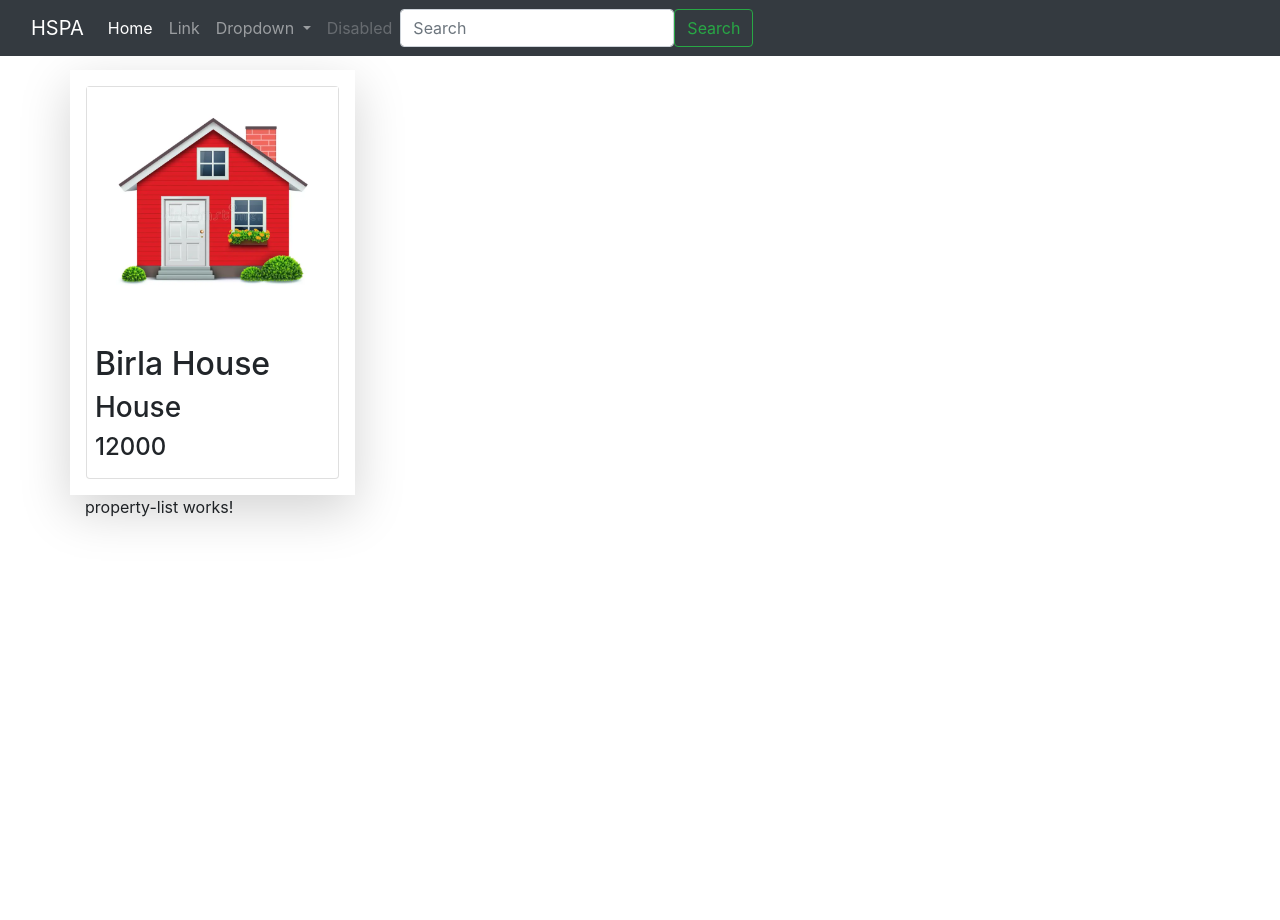
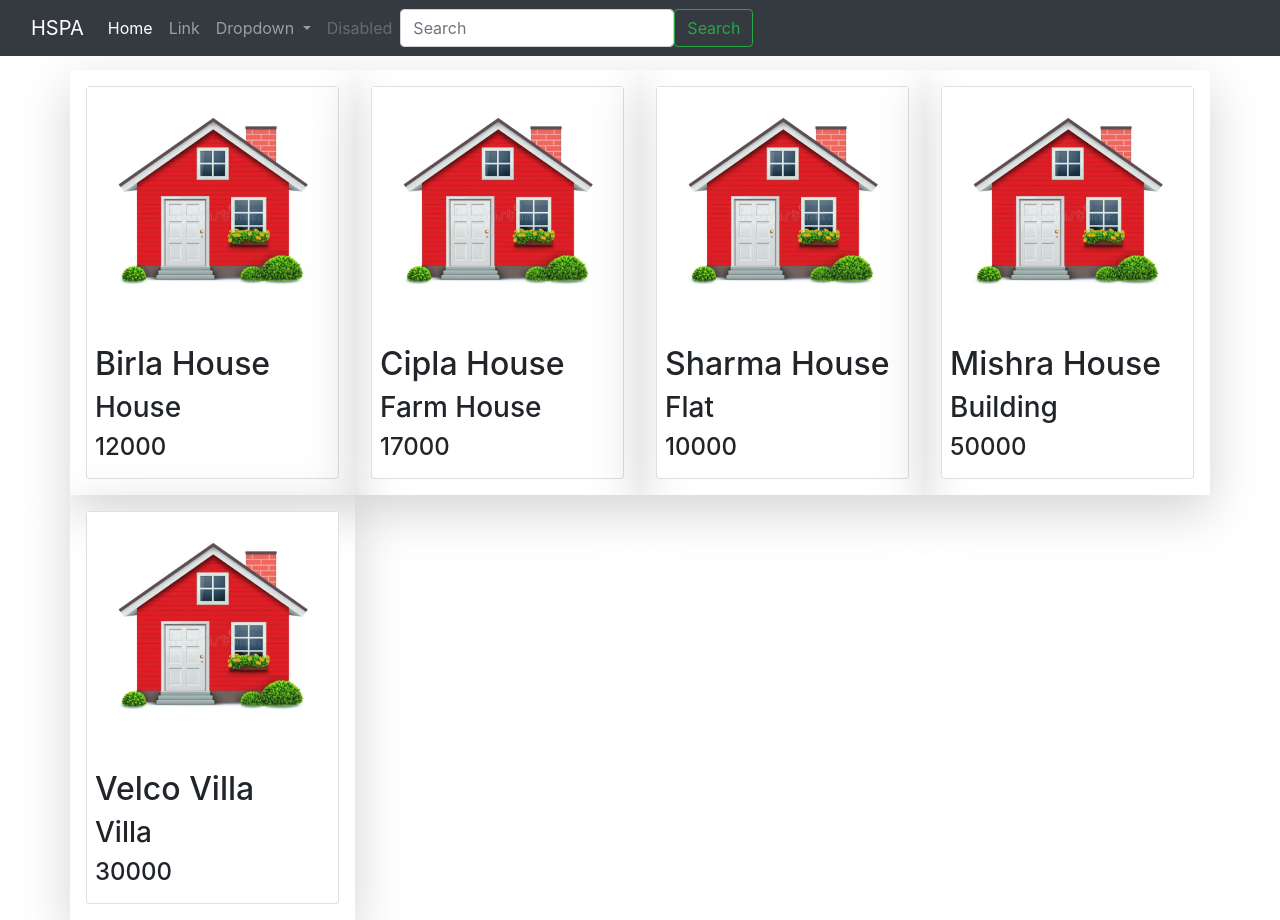
Before and after one commit to Upvk/HSPA-Project, an Angular app in the folder Frontend/: page / in a window 1280 px wide. Before the commit the page ends 800 px from the top, so only its background shows below. Built offline with nearby package versions, Linux system fonts and the light colour scheme.

Commit message:
Input decorator and property binding

```diff
--- a/Frontend/src/app/app.component.html
+++ b/Frontend/src/app/app.component.html
@@ -1,5 +1,4 @@
 <app-nav-bar></app-nav-bar>
 <div class="container" style="margin-top: 70px;">
-    <app-property-card></app-property-card>
     <app-property-list></app-property-list>
 </div>
--- a/Frontend/src/app/property/property-card/property-card.component.html
+++ b/Frontend/src/app/property/property-card/property-card.component.html
@@ -1,13 +1,9 @@
 
-<div class="row" >
-    <div class="shadow-lg col-sm-3 p-3">
     <div class="card" >
         <img class="propImg" src="assets/images/house_default.png" alt="Image_default">
         <div class="card-body p-2">
-        <h2>{{Property.Name}}</h2>
-        <h3>{{Property.Type}}</h3>
-        <h4>{{Property.Price}}</h4>
+        <h2>{{property.Name}}</h2>
+        <h3>{{property.Type}}</h3>
+        <h4>{{property.Price}}</h4>
         </div>
     </div>
-    </div>
-</div>
--- a/Frontend/src/app/property/property-card/property-card.component.ts
+++ b/Frontend/src/app/property/property-card/property-card.component.ts
@@ -1,4 +1,4 @@
-import { Component, NgModule } from "@angular/core";
+import { Component, Input } from "@angular/core";
 
 @Component(
     {   standalone:false,
@@ -12,10 +12,5 @@
 
 export class PropertyCardComponent
 {
-  Property: any = {
-    "Id":1,
-    "Name": "Birla House",
-    "Type":"House",
-    "Price":12000
-  }
+  @Input() property: any; // Input property to receive data from parent Component
 }
--- a/Frontend/src/app/property/property-list/property-list.component.html
+++ b/Frontend/src/app/property/property-list/property-list.component.html
@@ -1 +1,6 @@
-<p>property-list works!</p>
+
+<div class="row" >
+    <div *ngFor="let property of properties" class="shadow-lg col-sm-3 p-3">
+        <app-property-card [property]="property"></app-property-card>
+    </div>
+</div>
--- a/Frontend/src/app/property/property-list/property-list.component.ts
+++ b/Frontend/src/app/property/property-list/property-list.component.ts
@@ -8,4 +8,37 @@
 })
 export class PropertyListComponent {
 
+  properties: Array<any> =
+  [
+    {
+      "Id":1,
+      "Name": "Birla House",
+      "Type":"House",
+      "Price":12000
+    },
+    {
+      "Id":2,
+      "Name": "Cipla House",
+      "Type":"Farm House",
+      "Price":17000
+    },
+    {
+      "Id":3,
+      "Name": "Sharma House",
+      "Type":"Flat",
+      "Price":10000
+    },
+    {
+      "Id":4,
+      "Name": "Mishra House",
+      "Type":"Building",
+      "Price":50000
+    },
+    {
+      "Id":5,
+      "Name": "Velco Villa",
+      "Type":"Villa",
+      "Price":30000
+    }
+  ]
 }
--- a/Frontend/src/app/property/property.module.ts
+++ b/Frontend/src/app/property/property.module.ts
@@ -1,10 +1,12 @@
 import { NgModule } from '@angular/core';
+import { CommonModule } from '@angular/common';
 import { PropertyCardComponent } from './property-card/property-card.component';
 import { PropertyListComponent } from './property-list/property-list.component';
 
 @NgModule({
   declarations: [PropertyCardComponent, PropertyListComponent], // Declare the component
-  exports: [PropertyCardComponent, PropertyListComponent] // Export it so that other components can use it
+  exports: [PropertyCardComponent, PropertyListComponent], // Export it so that other components can use it
+  imports : [CommonModule]
 })
 
 export class PropertyModule {}
```
